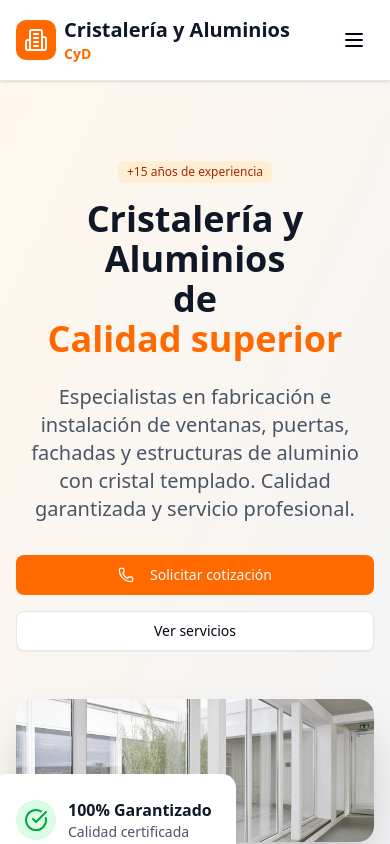
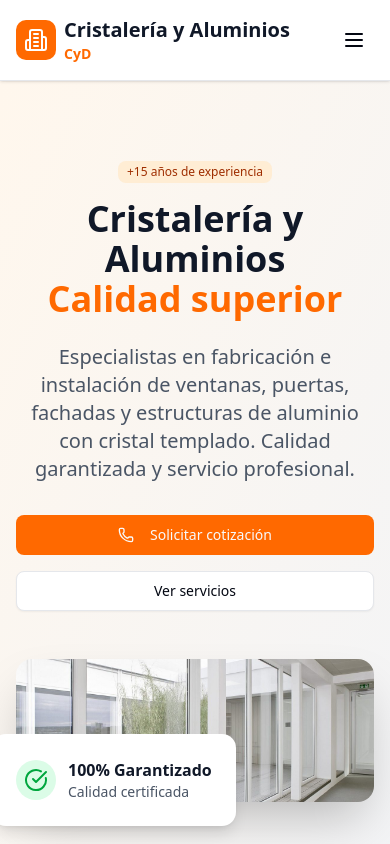
Before and after one commit to mateeo69/aluminiosCyD, a Next.js app: page / in a window 390 px wide. Shown: the top 844 px of the page. Built offline with nearby package versions, Linux system fonts and the light colour scheme.

Commit message:
mobile view fixed

```diff
--- a/src/app/page.tsx
+++ b/src/app/page.tsx
@@ -176,8 +176,6 @@ export default function Component() {
               </div>
               <h1 className="text-4xl lg:text-6xl font-bold text-gray-900 mb-6 text-center lg:text-left">
                 Cristalería y Aluminios
-                <br className="block lg:hidden" />
-                de
                 <br className="block lg:hidden" />
                 <span className="text-orange-500"> Calidad superior</span>
               </h1>
```
